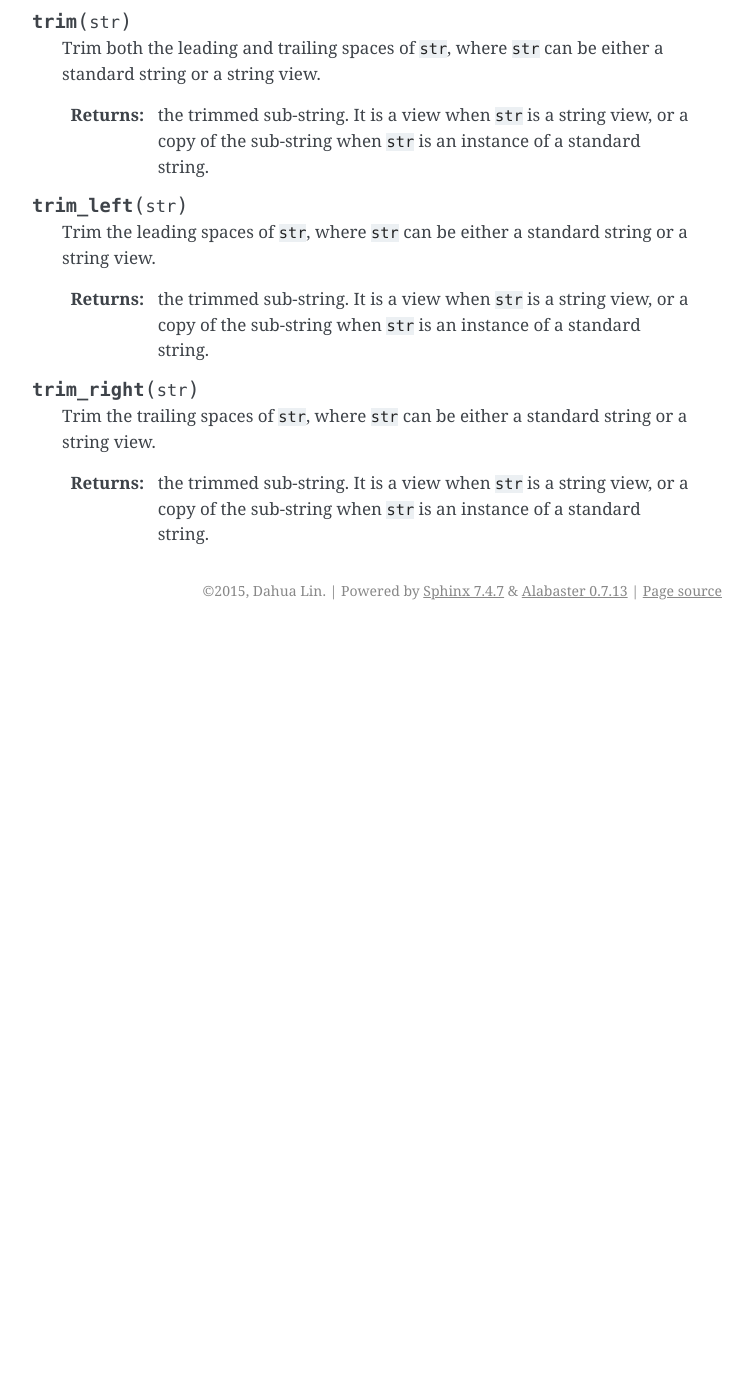
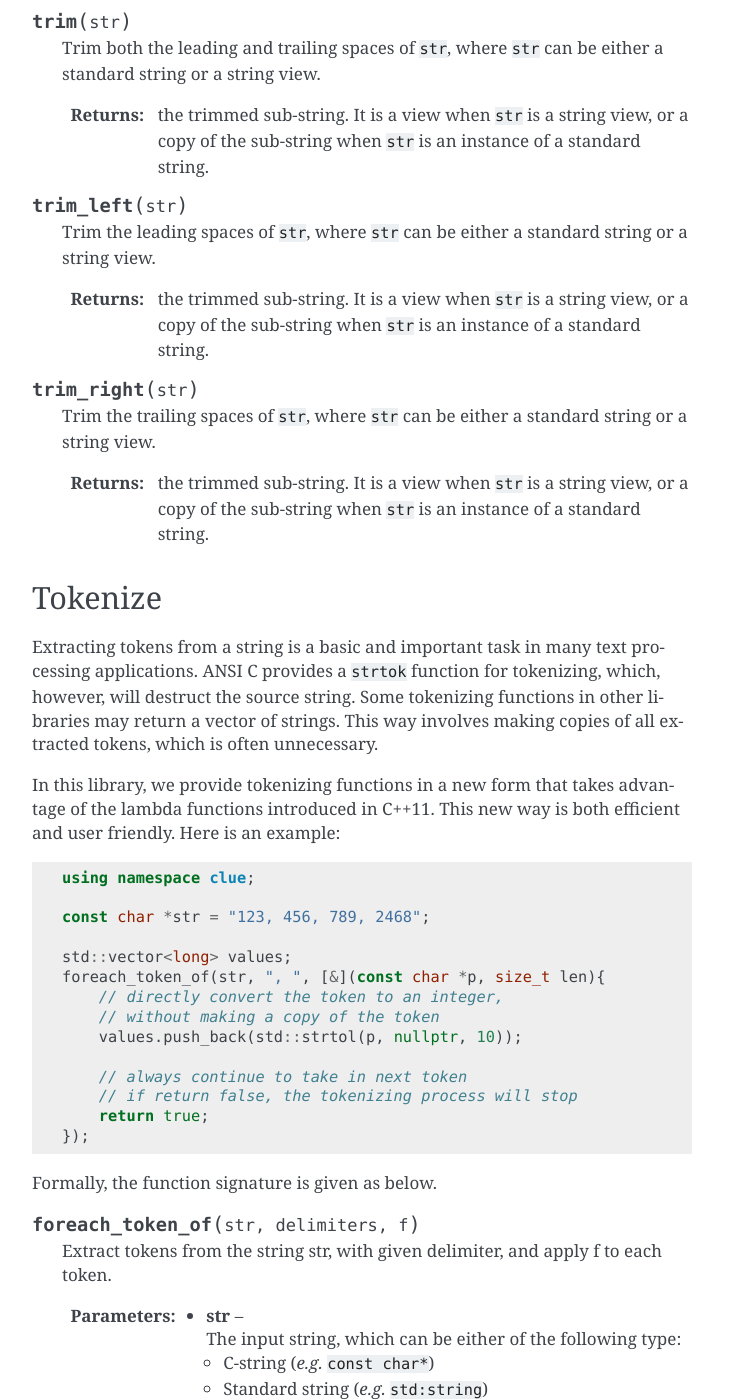
Before and after one commit to MMLab-CU/CLUE, a Sphinx documentation site: the page built from doc/source/stringex.rst, in a window 1280 px wide and 1400 px high, scrolled down 1482 px. Shown: the whole window, without its empty margins (388-1141 px from the left). Built offline with Sphinx 7.4.7, drawn with Linux system fonts in a browser that asks for light colours; formulas are drawn with MathJax 3; before the commit the page ends 2112 px from its top, so only the background shows below that; some of the changed text lies outside the part shown.

Commit message:
document tokenizers

```diff
--- a/doc/source/stringex.rst
+++ b/doc/source/stringex.rst
@@ -72,3 +72,47 @@ Trim Strings
     Trim the trailing spaces of ``str``, where ``str`` can be either a standard string or a string view.
 
     :return: the trimmed sub-string. It is a view when ``str`` is a string view, or a copy of the sub-string when ``str`` is an instance of a standard string.
+
+
+Tokenize
+---------
+
+Extracting tokens from a string is a basic and important task in many text processing applications. ANSI C provides a ``strtok`` function for tokenizing, which, however, will destruct the source string. Some tokenizing functions in other libraries may return a vector of strings. This way involves making copies of all extracted tokens, which is often unnecessary.
+
+In this library, we provide tokenizing functions in a new form that takes advantage of the lambda functions introduced in C++11. This new way is both efficient and user friendly. Here is an example:
+
+.. code-block:: cpp
+
+    using namespace clue;
+
+    const char *str = "123, 456, 789, 2468";
+
+    std::vector<long> values;
+    foreach_token_of(str, ", ", [&](const char *p, size_t len){
+        // directly convert the token to an integer,
+        // without making a copy of the token
+        values.push_back(std::strtol(p, nullptr, 10));
+
+        // always continue to take in next token
+        // if return false, the tokenizing process will stop
+        return true;
+    });
+
+
+Formally, the function signature is given as below.
+
+.. cpp:function:: foreach_token_of(str, delimiters, f)
+
+    Extract tokens from the string str, with given delimiter, and apply f to each token.
+
+    :param str:  The input string, which can be either of the following type:
+
+        - C-string (*e.g.* ``const char*``)
+        - Standard string (*e.g.* ``std:string``)
+        - String view (*e.g.* ``string_view``)
+
+    :param delimiters: The delimiters for separating tokens, which can be either a character or a C-string (if a character ``c`` matches any char in the given ``delimiters``, then ``c`` is considered as a delimiter).
+
+    :param f:  The call back function for processing tokens. Here, ``f`` should be a function, a lambda function, or a functor that takes in two inputs (the base address of the token and its length), and returns a boolean value that indicates whether to continue.
+
+    This function stops when all tokens have been extracted and processed *or* when the callback function ``f`` returns ``false``.
```
